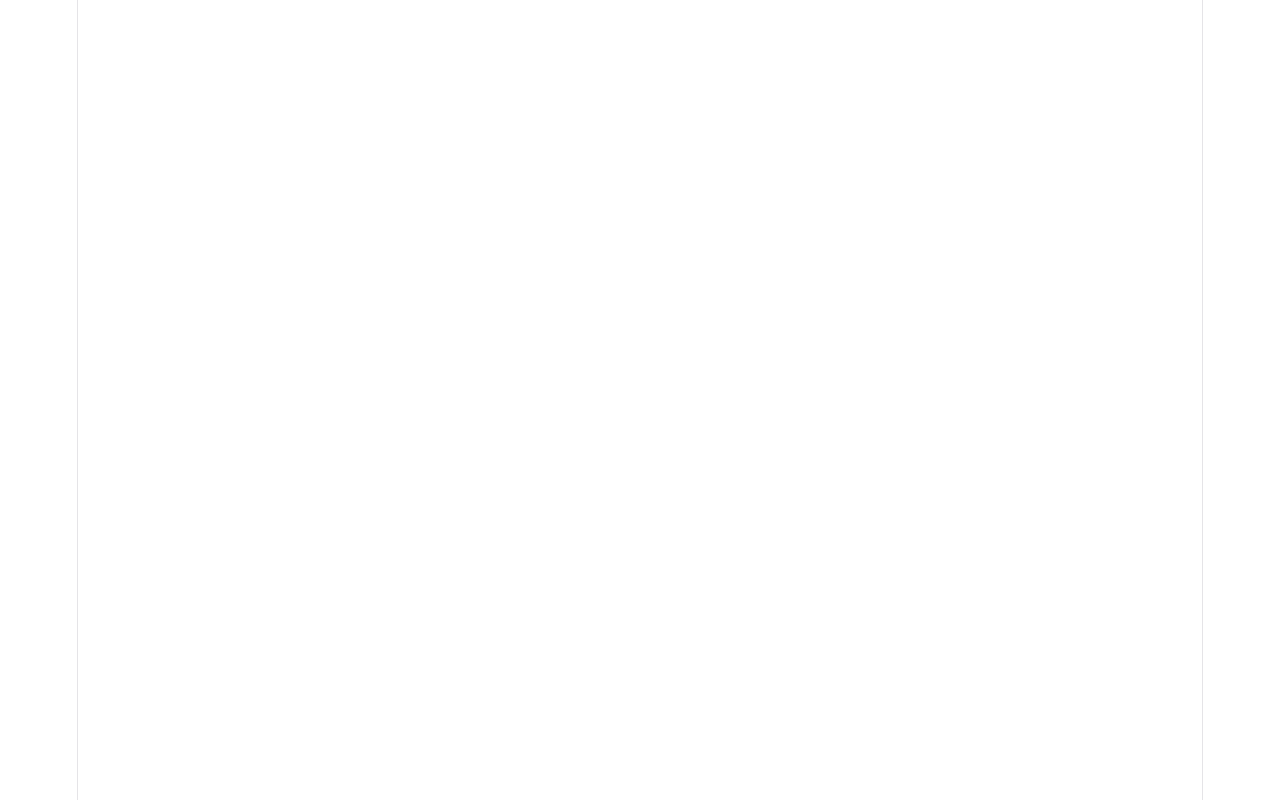
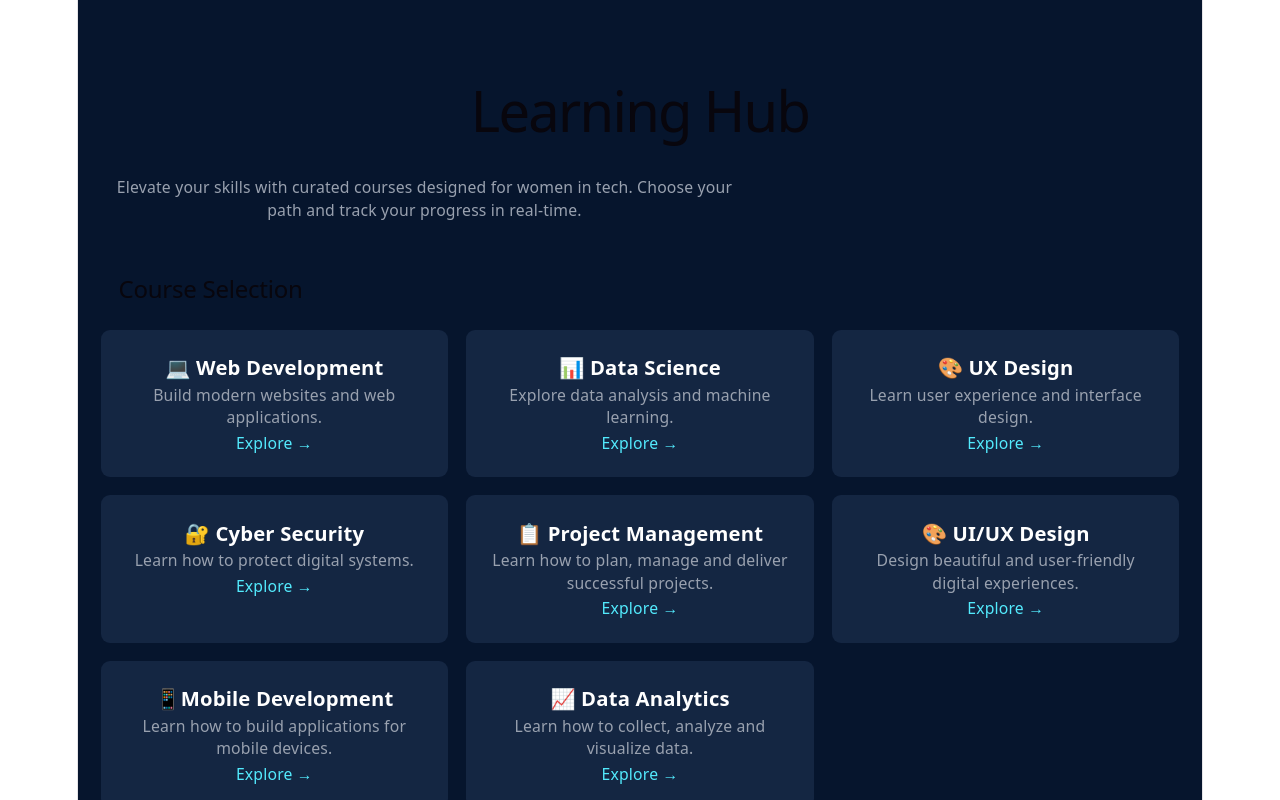
Before and after one commit to Princess-precious/TechBloom, a React (Vite) app: page /learninghub in a window 1280 px wide. Before the commit this address had no page. Shown: the top 800 px of the page. Built offline with nearby package versions, Linux system fonts and the light colour scheme.

Commit message:
update11

```diff
--- a/src/App.tsx
+++ b/src/App.tsx
@@ -10,8 +10,7 @@ export default function App() {
 
         <BrowserRouter>
             <Routes>
-                <Route path="/laerninghub
-                 " element={<Learninghub/>} />
+                <Route path="/learninghub" element={<Learninghub/>} />
                 <Route path="/stories" element={<Stories/>}/>
                 <Route path="/learning/web-development"element={<CoursePage />}
 />
```
